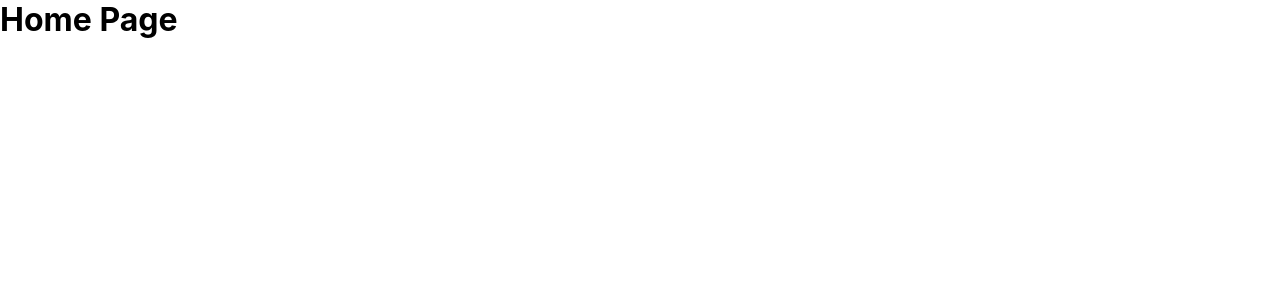
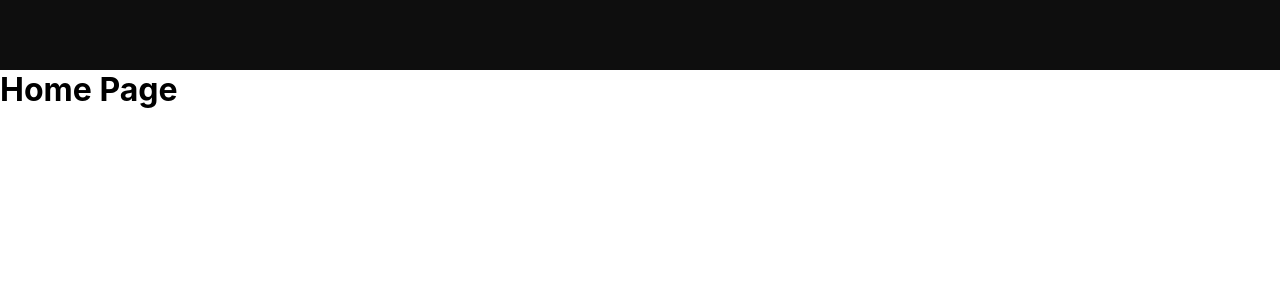
Before and after one commit to CallumB04/react-todolist, a React (Create React App) app: page / in a window 1280 px wide. Shown: the top 300 px of the page. Built offline with nearby package versions, Linux system fonts and the light colour scheme.

Commit message:
feat: position main below navbar

```diff
--- a/src/styles/App.css
+++ b/src/styles/App.css
@@ -1,4 +1,9 @@
+@import url("variables.css");
+
 .main {
   width: 100%;
-  min-height: 100vh;
+  min-height: calc(100vh - var(--navbar-height));
+  position: relative;
+  top: var(--navbar-height);
+  left: 0;
 }
```
